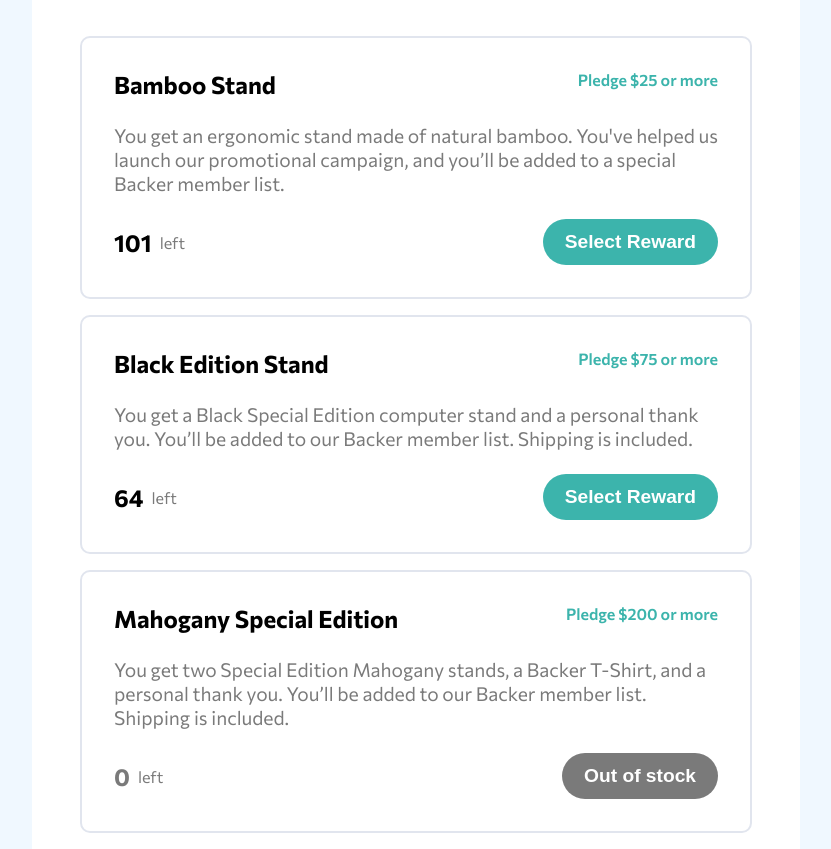
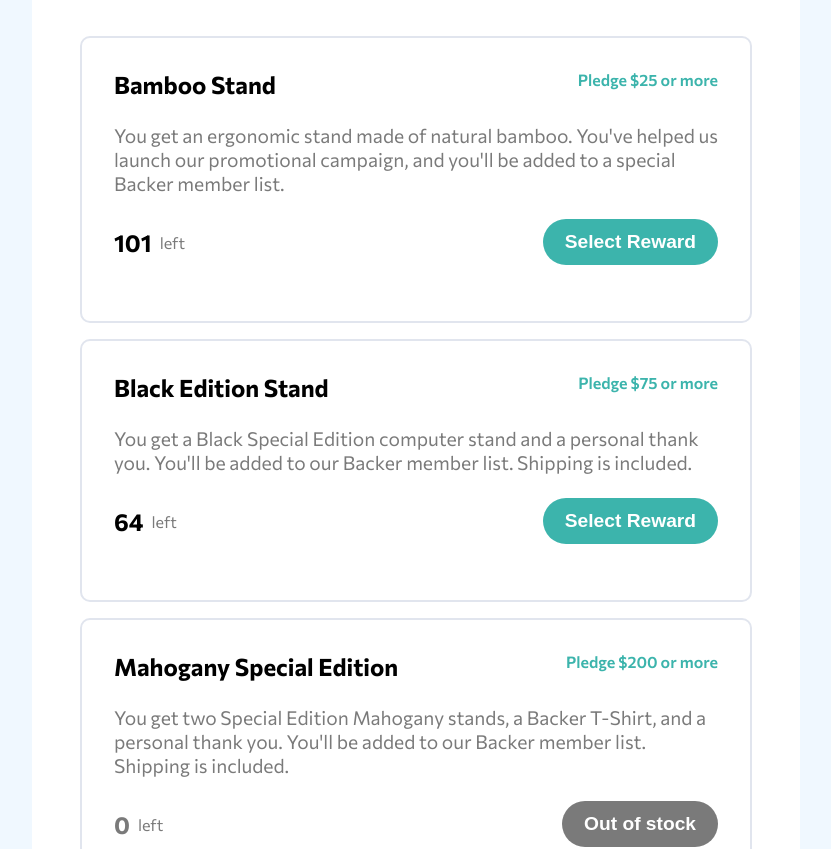
Before and after one commit to larklarky/crowdfunding_product_page, a React (Create React App) app: page / in a window 1280 px wide. Shown: the part 1240-2089 px from the top of the page, without its empty margins (224-1055 px from the left). Built offline with nearby package versions, Linux system fonts and the light colour scheme.

Commit message:
add useReducer and useContext to the project

```diff
--- a/src/App.tsx
+++ b/src/App.tsx
@@ -1,28 +1,99 @@
-import React, { useState } from 'react';
+import React, { useState, createContext, useContext, useReducer } from 'react';
 import styles from './App.module.css';
 import {IoClose, IoMenu} from 'react-icons/io5';
 import {ProjectHeader} from './ProjectHeader';
 import {Statistics} from './Statistics';
 import {MainInfo} from './MainInfo';
 
+export type Pledge = {
+  id: number;
+  title: string;
+  pledge: number;
+  description: string;
+  amount: number;
+}
+
+
+interface AppContextInterface {
+  goal: number;
+  money: number;
+  currency: string;
+  backers: number;
+  days: number;
+  pledges: Pledge[];
+}
+
+type Payload = {
+  money: number;
+  pledgeId: number;
+}
+
+type Action = {
+  type: string;
+  payload: Payload;
+}
+
+
+const AppContext = createContext<AppContextInterface | {}>({});
+
+const AppData: AppContextInterface ={
+  goal: 100000,
+  money: 89914,
+  currency: 'USD',
+  backers: 5007,
+  days: 56,
+  pledges: [
+    {id: 1,
+    title: 'Bamboo Stand',
+    pledge: 25,
+    description: `You get an ergonomic stand made of natural bamboo. You've helped us launch our promotional campaign, and you'll be added to a special Backer member list.`,
+    amount: 101
+    },
+    {id: 2,
+    title: 'Black Edition Stand',
+    pledge: 75,
+    description: `You get a Black Special Edition computer stand and a personal thank you. You'll be added to our Backer member list. Shipping is included.`,
+    amount: 64
+    },
+    {id: 3,
+    title: 'Mahogany Special Edition',
+    pledge: 200,
+    description: `You get two Special Edition Mahogany stands, a Backer T-Shirt, and a personal thank you. You'll be added to our Backer member list. Shipping is included. `,
+    amount: 0
+    }
+  ]
+}
+
+const initialState = AppData;
+
+function reducer(state: AppContextInterface, action: Action) {
+  switch (action.type) {
+    case 'add':
+      return Object.assign({}, state, {
+        money: state.money + action.payload.money,
+        backers: state.backers + 1,
+        pledges: state.pledges.map(pledge => {
+          if(pledge.id === action.payload.pledgeId) {
+            return {...pledge, amount: pledge.amount - 1}
+          } else {
+            return pledge
+          }
+        })
+      })
+    default:
+      return state
+  }
+}
+
+
+
 function App() {
+  const [state, dispatch] = useReducer(reducer, initialState);
   const [active, setActive] = useState<boolean>(false);
-  const [days, setDays] = useState<number>(56);
-  const [backers, setBackers] = useState<number>(5007);
-  const [money, setMoney] = useState<number>(89914);
-
-  const goal = 100000;
-  const currency = 'USD';
 
   return (
+    <AppContext.Provider value={{state, dispatch}}>
         <div className={styles.App}>
-      {/* <img
-          src='/image-hero-desktop.jpg'
-          srcSet="/image-hero-mobile.jpg 700w, /image-hero-desktop.jpg 1440w"
-          sizes="(max-width: 700px) 700px, 1440px"
-          alt="desktop"
-        /> */}
-
           <div className={styles.navbar}>
             <div className={styles.logo}>crowdfund</div>
             <div className={styles.links}>
@@ -41,11 +112,13 @@ function App() {
           </div>
           <div className={styles.container}>
             <ProjectHeader />
-        <Statistics goal={goal} money={money} backers={backers} days={days} currency={currency}/>
-        <MainInfo />
+            <Statistics goal={state.goal} money={state.money} backers={state.backers} days={state.days} currency={state.currency}/>
+            <MainInfo pledges={state.pledges}/>
           </div>
 
       </div>
+    </AppContext.Provider>
+
   );
 }
 
--- a/src/Card.tsx
+++ b/src/Card.tsx
@@ -1,24 +1,20 @@
+import { useState } from 'react';
 import styles from './Card.module.css';
+import { Pledge } from './App';
 
-type Data = {
-    title: string;
-    pledge: number;
-    description: string;
-    amount: number;
+type CardProps = {
+    pledge: Pledge
 }
 
-type GotProps = {
-    pledge: Data
-}
+export const Card = ({pledge}: CardProps) => {
+    const [rewardField, setRewardField] = useState<boolean>(false);
 
-
-export const Card = ({pledge}: GotProps) => {
     const Convertion = (amount: number, currency: string = 'USD') => {
         return new Intl.NumberFormat('en-US', {style: 'currency', currency: currency, minimumFractionDigits: 0}).format(amount)
      }
 
     return(
-        <div className={styles.container}>
+        <div key={pledge.id} className={styles.container}>
             <div className={styles.title}>
                 <h2>{pledge.title}</h2>
                 <span>Pledge {Convertion(pledge.pledge)} or more</span>
@@ -33,6 +29,9 @@ export const Card = ({pledge}: GotProps) => {
                     disabled ={pledge.amount > 0 ? false : true}
                 >{pledge.amount > 0 ? 'Select Reward' : 'Out of stock'}</button>
             </div>
+            <div className={styles.reward}>
+
+            </div>
         </div>
     )
 }
--- a/src/MainInfo.tsx
+++ b/src/MainInfo.tsx
@@ -1,25 +1,12 @@
 import styles from './MainInfo.module.css';
 import {Card} from './Card';
+import { Pledge } from './App';
 
-const pledges = [
-    {title: 'Bamboo Stand',
-    pledge: 25,
-    description: `You get an ergonomic stand made of natural bamboo. You've helped us launch our promotional campaign, and you’ll be added to a special Backer member list.`,
-    amount: 101
-    },
-    {title: 'Black Edition Stand',
-    pledge: 75,
-    description: `You get a Black Special Edition computer stand and a personal thank you. You’ll be added to our Backer member list. Shipping is included.`,
-    amount: 64
-    },
-    {title: 'Mahogany Special Edition',
-    pledge: 200,
-    description: `You get two Special Edition Mahogany stands, a Backer T-Shirt, and a personal thank you. You’ll be added to our Backer member list. Shipping is included. `,
-    amount: 0
-    },
-]
+type Pledges = {
+    pledges: Pledge[];
+}
 
-export const MainInfo = () => {
+export const MainInfo = ({pledges}: Pledges) => {
     return(
         <div className={styles.container}>
             <h2>About this project </h2>
```
Lines whose indentation alone changed are shown as unchanged.
